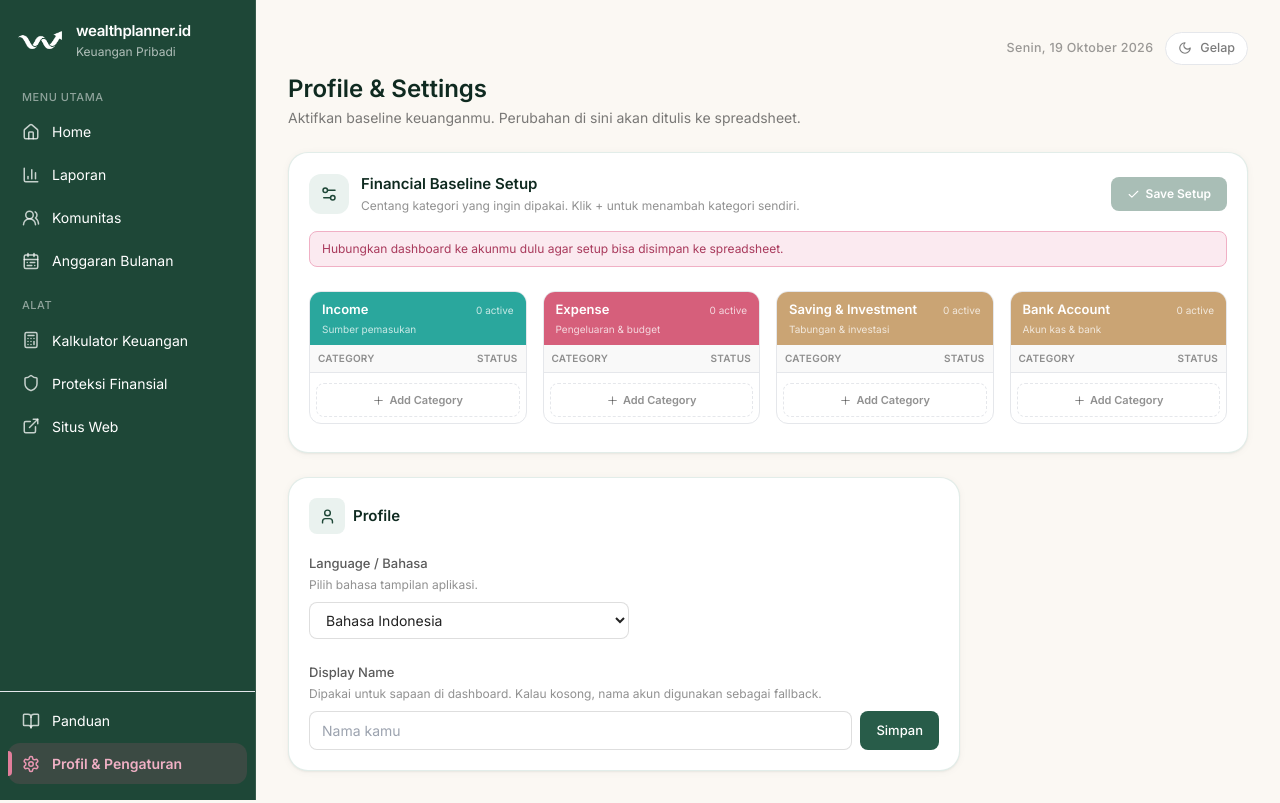
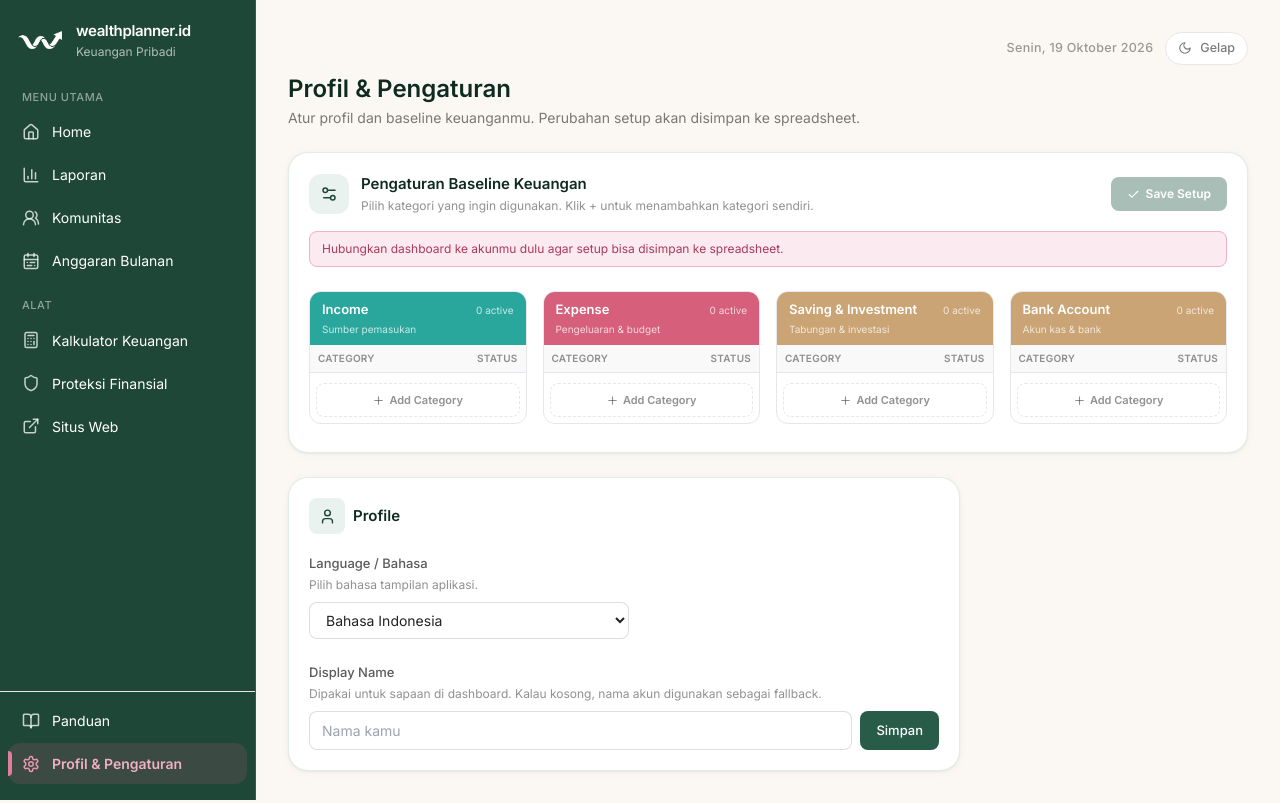
Before and after one commit to jasminework2023/personal-wealthplanner, a React (Vite) app: page /dashboard/settings in a window 1280 px wide. Built offline with nearby package versions, Linux system fonts and the light colour scheme; the HTML template or start-up script is replaced by a standard one.

Commit message:
Localize settings page and update labels when language changes

```diff
--- a/src/pages/Settings.tsx
+++ b/src/pages/Settings.tsx
@@ -28,6 +28,8 @@ export function Settings() {
   const [name, setName] = useState(() => getDisplayName());
   const [savedName, setSavedName] = useState(false);
   const [language, setLanguage] = useState<AppLanguage>(() => getAppLanguage());
+  useEffect(() => { const updateLanguage = () => setLanguage(getAppLanguage()); window.addEventListener("wealthplanner:language-changed", updateLanguage); return () => window.removeEventListener("wealthplanner:language-changed", updateLanguage); }, []);
+  const id = language === "id";
   const [setup, setSetup] = useState<SetupState>(EMPTY_SETUP);
   const [original, setOriginal] = useState<SetupState>(EMPTY_SETUP);
   const [spreadsheetUrl, setSpreadsheetUrl] = useState("");
@@ -103,15 +105,15 @@ export function Settings() {
   return (
     <div className="flex flex-col gap-6">
       <div>
-        <h1 className="text-2xl font-semibold text-forest-900">Profile & Settings</h1>
-        <p className="text-[14px] text-charcoal/60 mt-0.5">Aktifkan baseline keuanganmu. Perubahan di sini akan ditulis ke spreadsheet.</p>
+        <h1 className="text-2xl font-semibold text-forest-900">{id ? "Profil & Pengaturan" : "Profile & Settings"}</h1>
+        <p className="text-[14px] text-charcoal/60 mt-0.5">{id ? "Atur profil dan baseline keuanganmu. Perubahan setup akan disimpan ke spreadsheet." : "Aktifkan baseline keuanganmu. Perubahan di sini akan ditulis ke spreadsheet."}</p>
       </div>
 
       <Card>
         <div className="flex flex-col sm:flex-row sm:items-center justify-between gap-4">
           <div className="flex items-center gap-3">
             <span className="flex h-10 w-10 items-center justify-center rounded-xl bg-forest-50 text-forest-700"><Settings2 size={18} /></span>
-            <div><h3 className="text-[15px] font-semibold text-forest-900">Financial Baseline Setup</h3><p className="text-[12px] text-charcoal/50 mt-0.5">Centang kategori yang ingin dipakai. Klik + untuk menambah kategori sendiri.</p></div>
+            <div><h3 className="text-[15px] font-semibold text-forest-900">{id ? "Pengaturan Baseline Keuangan" : "Financial Baseline Setup"}</h3><p className="text-[12px] text-charcoal/50 mt-0.5">{id ? "Pilih kategori yang ingin digunakan. Klik + untuk menambahkan kategori sendiri." : "Centang kategori yang ingin dipakai. Klik + untuk menambah kategori sendiri."}</p></div>
           </div>
           <div className="flex items-center gap-2">
             {spreadsheetUrl && <a href={spreadsheetUrl} target="_blank" rel="noreferrer" className="inline-flex items-center gap-1.5 rounded-lg border border-charcoal/12 bg-white px-3 py-2 text-[12px] font-medium text-charcoal/70 hover:border-forest-200 hover:text-forest-700"><ExternalLink size={13}/> Open Spreadsheet</a>}
@@ -137,7 +139,7 @@ export function Settings() {
 
       <Card className="max-w-2xl">
         <div className="flex items-center gap-2 mb-4"><span className="flex h-9 w-9 items-center justify-center rounded-lg bg-forest-50 text-forest-700"><UserIcon size={17}/></span><h3 className="text-[15px] font-semibold text-forest-900">Profile</h3></div>
-        <div className="mb-5"><label className="text-[13px] font-medium text-charcoal/75">Language / Bahasa</label><p className="text-[12px] text-charcoal/50 mt-0.5 mb-2">Pilih bahasa tampilan aplikasi.</p><select value={language} onChange={(e) => { const next = e.target.value as AppLanguage; setLanguage(next); setAppLanguage(next); }} className="w-full max-w-xs border border-charcoal/15 rounded-lg px-3 py-2 text-[14px] bg-white"><option value="id">Bahasa Indonesia</option><option value="en">English</option></select></div>
+        <div className="mb-5"><label className="text-[13px] font-medium text-charcoal/75">Language / Bahasa</label><p className="text-[12px] text-charcoal/50 mt-0.5 mb-2">Pilih bahasa tampilan aplikasi.</p><select value={language} onChange={(e) => { const next = e.target.value as AppLanguage; setLanguage(next); setAppLanguage(next); }} className="w-full max-w-xs border border-charcoal/15 rounded-lg px-3 py-2 text-[14px] bg-white"><option value="id">Bahasa Indonesia</option><option value="en">{id ? "English" : "English"}</option></select></div>
         <label className="text-[13px] font-medium text-charcoal/75">Display Name</label>
         <p className="text-[12px] text-charcoal/50 mt-0.5 mb-2">Dipakai untuk sapaan di dashboard. Kalau kosong, nama akun digunakan sebagai fallback.</p>
         <div className="flex gap-2"><input value={name} onChange={(e) => setName(e.target.value)} placeholder={username || "Nama kamu"} className="flex-1 border border-charcoal/15 rounded-lg px-3 py-2 text-[14px] outline-none focus:border-forest-400 focus:ring-2 focus:ring-forest-50"/><button onClick={handleSaveName} className="flex items-center gap-1.5 bg-forest-600 text-white rounded-lg px-4 py-2 text-[13px] font-medium hover:bg-forest-700">{savedName && <Check size={14}/>} {savedName ? "Tersimpan" : "Simpan"}</button></div>
```
